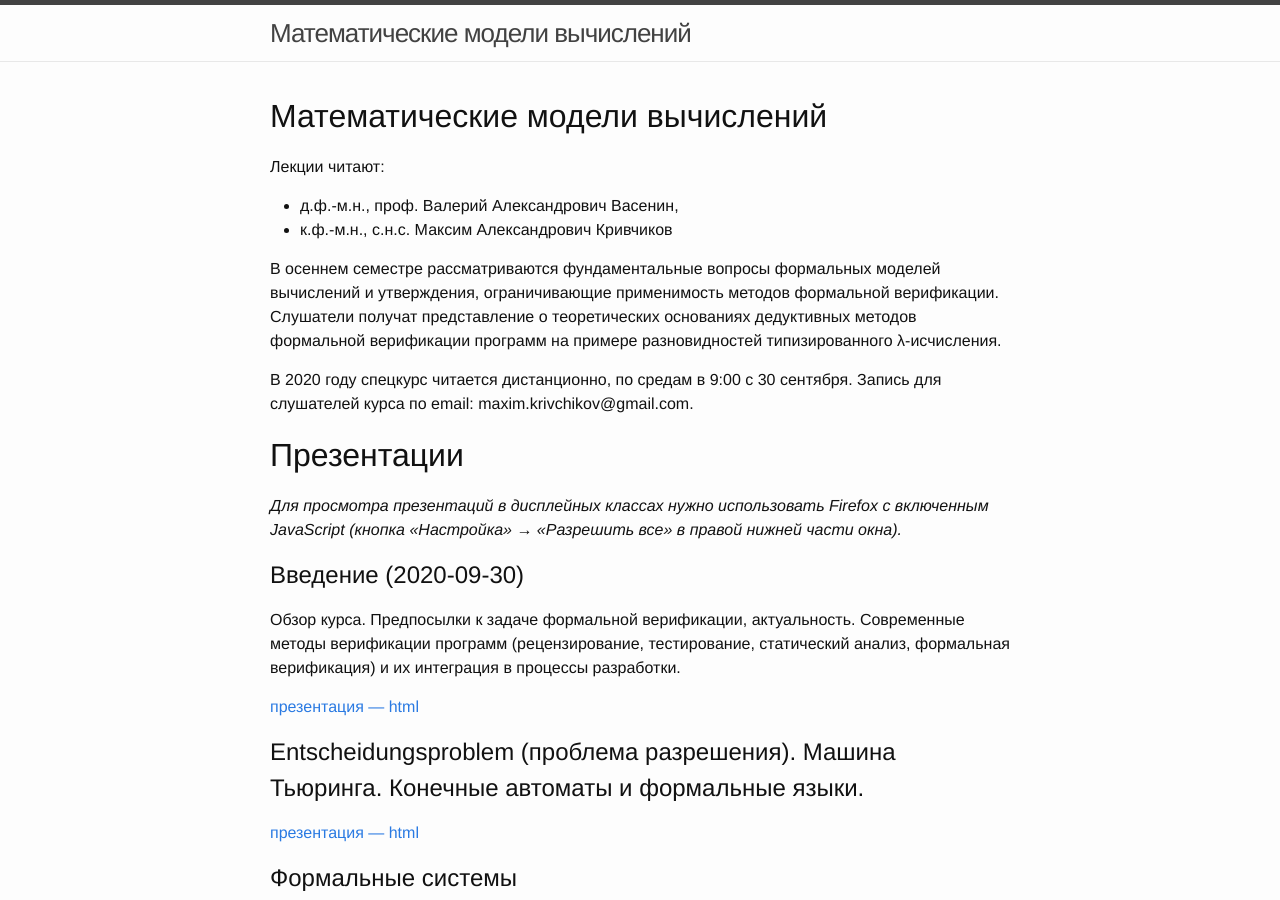
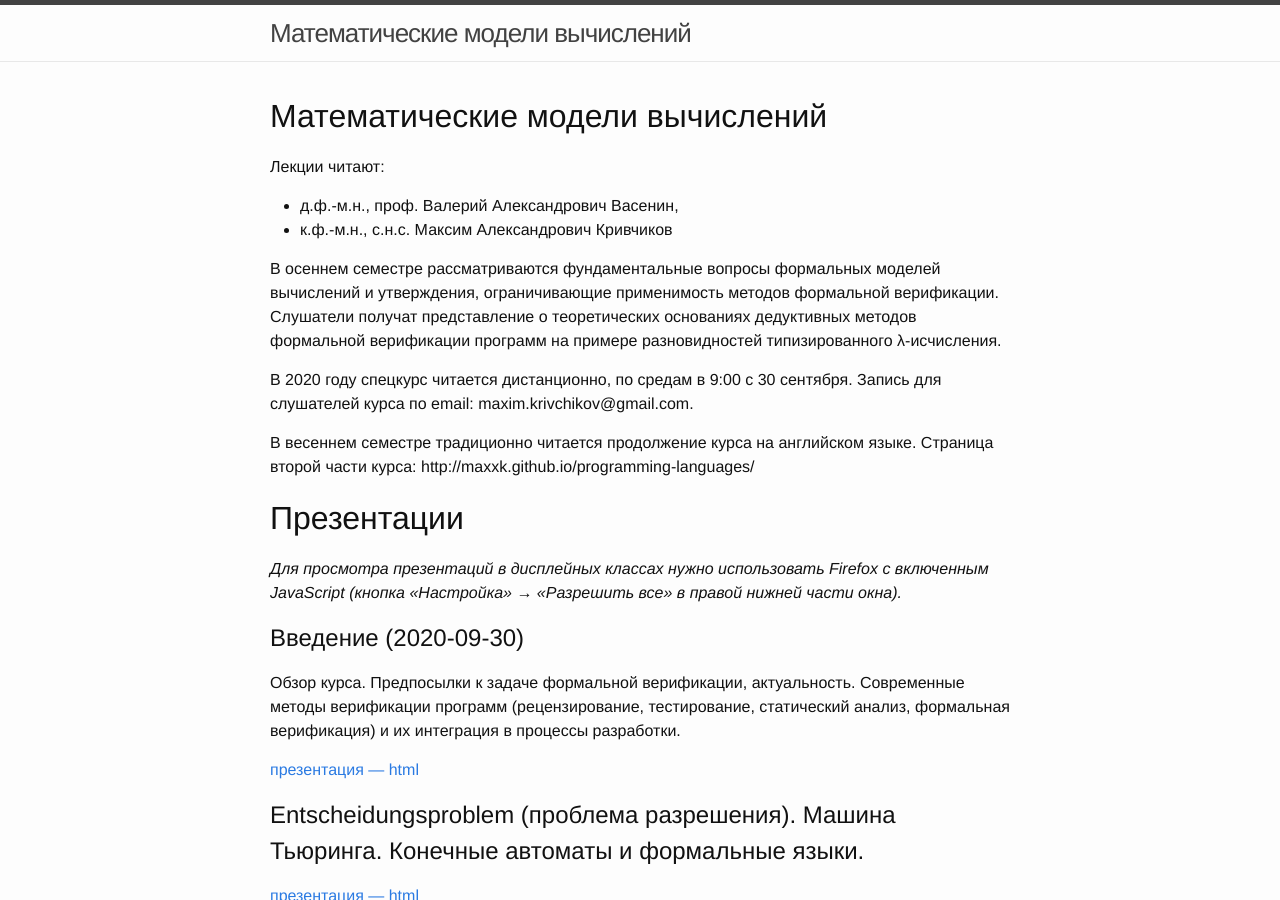
Before and after one commit to maxxk/formal-models, a Jekyll site: the page built from index.md, in a window 1280 px wide and 900 px high. Built offline with Jekyll 4.4.1, drawn with Linux system fonts in a browser that asks for light colours; our own code applies the rules of GitHub Pages for plain Markdown files.

Commit message:
Ссылка на второй спецкурс

```diff
--- a/index.md
+++ b/index.md
@@ -13,12 +13,12 @@ layout: default
 
 В 2020 году спецкурс читается дистанционно, по средам в 9:00 с 30 сентября. Запись для слушателей курса по email: maxim.krivchikov@gmail.com.
 
+В весеннем семестре традиционно читается продолжение курса на английском языке. Страница второй части курса: http://maxxk.github.io/programming-languages/
+
 <!--# Даты зачётов
 
 - вторник, 27 декабря, 13:00-15:00, ауд. 13-20
 - четверг, 29 декабря, 10:00–13:00, ауд. 13-08 (по расписанию зачёта по практикуму на ЭВМ группы 312) -->
-
-
 
 <!-- # Опрос по итогам курса
 После того, как вы получите зачёт / оценку, пройдите анонимный опрос по ссылке: [https://goo.gl/forms/g8zRZxAsILnILrnL2](https://goo.gl/forms/g8zRZxAsILnILrnL2) -->
```
